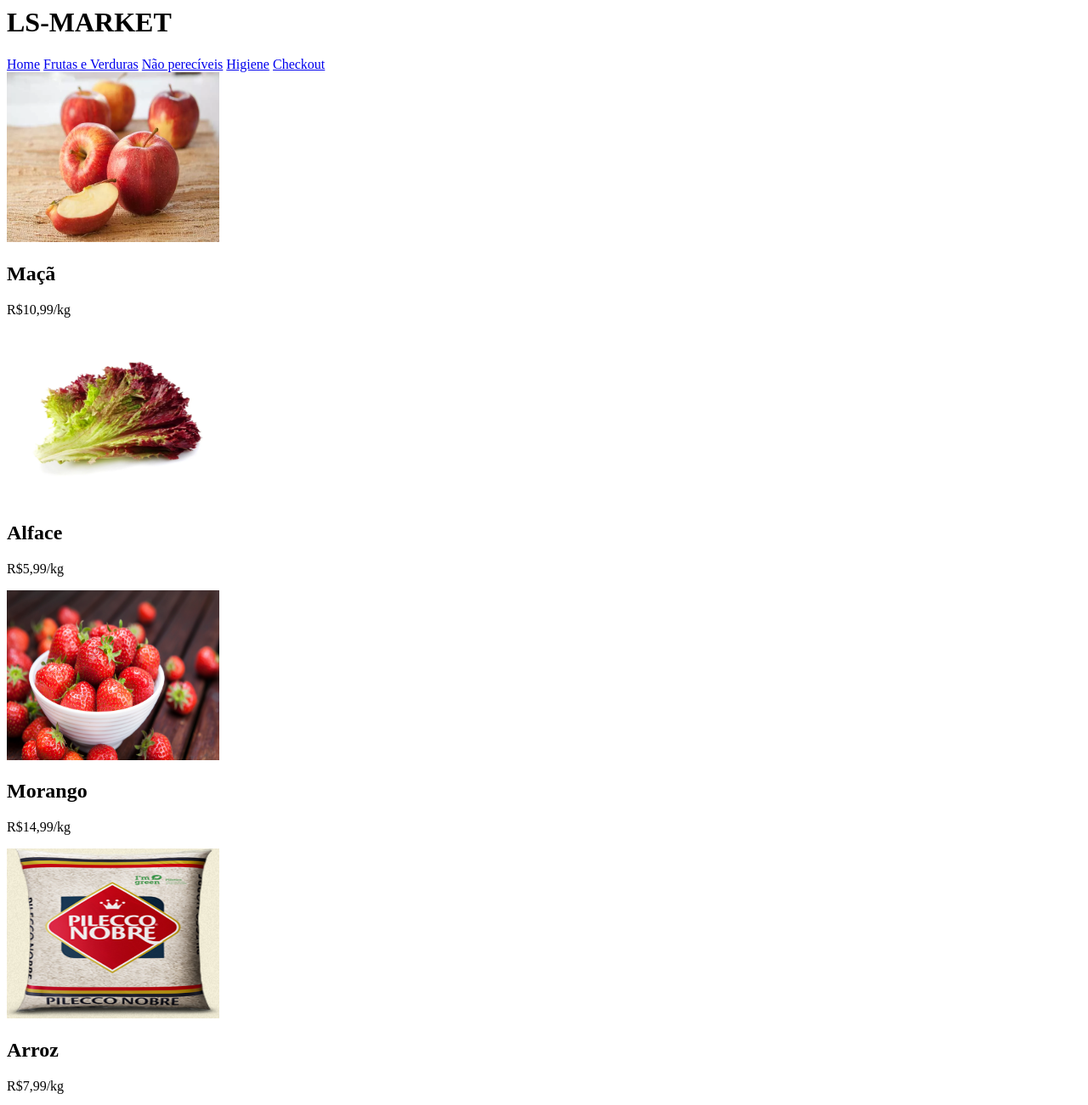
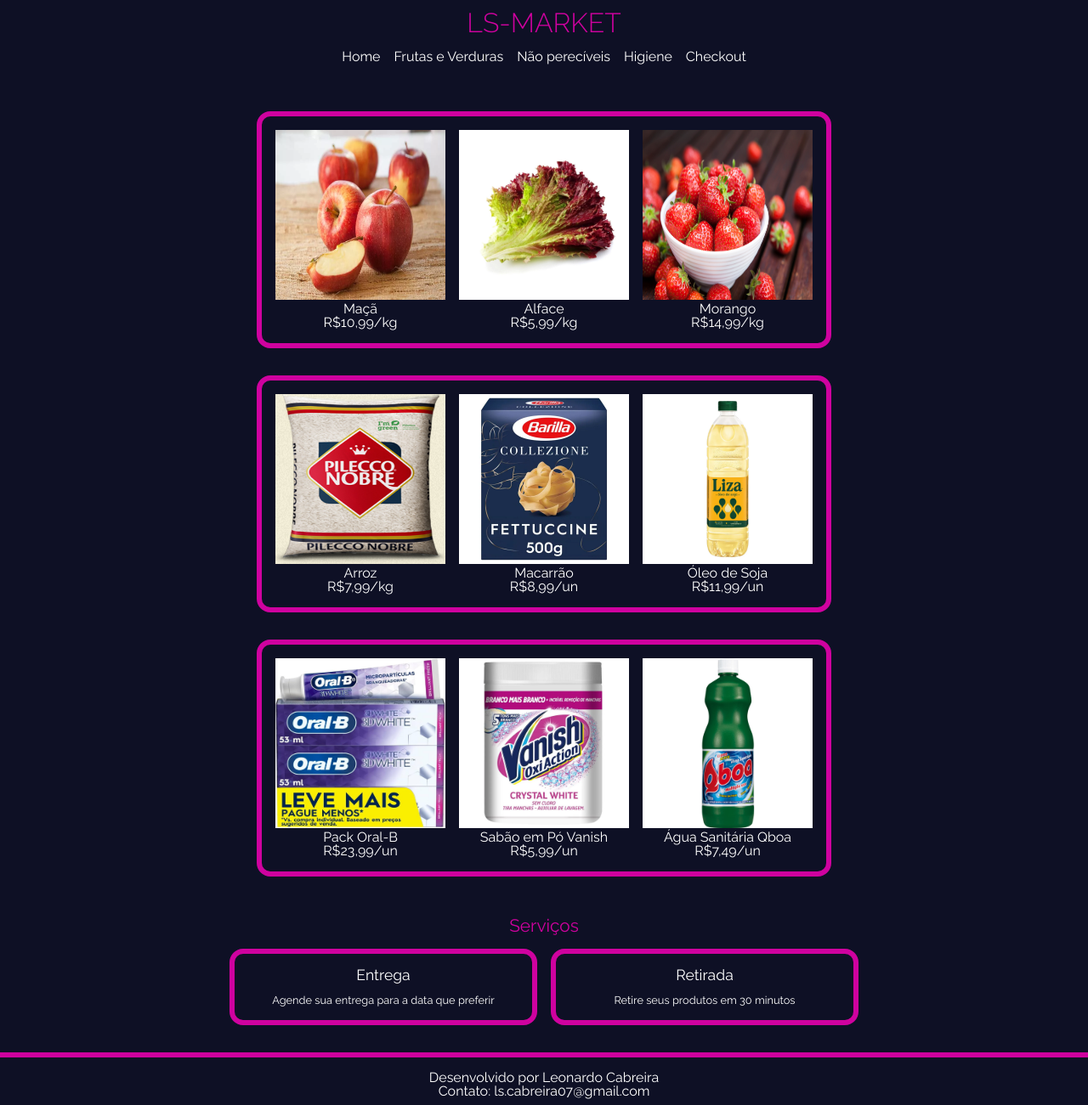
Before and after one commit to ls-cabreira/SW-PROJECT-PUCRS, a plain HTML site: page index.html in a window 1280 px wide. Shown: the part 13-1314 px from the top of the page at 85% size. Drawn offline with Linux system fonts and the light colour scheme.

Commit message:
initial styling

```diff
--- a/index.html
+++ b/index.html
@@ -4,6 +4,9 @@
 <head>
     <meta charset="UTF-8">
     <meta name="viewport" content="width=device-width, initial-scale=1.0">
+    <link rel="stylesheet" href="/styles/reset.css">
+    <link rel="stylesheet" href="/styles/base.css">
+    <link rel="stylesheet" href="/styles/main-page.css">
     <title>LS-MARKET</title>
 </head>
 
@@ -24,7 +27,7 @@
     </header>
 
     <main>
-        <section class="main-product1">
+        <section class="main_product1">
             <div class="product-card">
                 <img src="/img/apples.webp" alt="maçãs" width="250px" height="200px">
                 <h2>Maçã</h2>
@@ -44,7 +47,7 @@
             </div>
         </section>
 
-        <section class="main-product2">
+        <section class="main_product2">
             <div class="product-card">
                 <img src="/img/rice.jpg" alt="arroz" width="250px" height="200px">
                 <h2>Arroz</h2>
@@ -64,7 +67,7 @@
             </div>
         </section>
 
-        <section class="main-product3">
+        <section class="main_product3">
             <div class="product-card">
                 <img src="/img/toothpaste.jpg" alt="pasta de dente" width="250px" height="200px">
                 <h2>Pack Oral-B</h2>
@@ -89,20 +92,19 @@
 
             <div class="services_box">
                 <div class="box_delivery">
-                    <h2>Entrega</h2>
-                    <p>Finalize sua compra e agende sua entrega para a data que preferir</p>
+                    <h2 class="service-title">Entrega</h2>
+                    <p class="service-text">Agende sua entrega para a data que preferir</p>
                 </div>
 
                 <div class="box_take">
-                    <h2>Retirada</h2>
-                    <p>Retire seus produtos em 30 minutos após a finalização da compra!</p>
+                    <h2 class="service-title">Retirada</h2>
+                    <p class="service-text">Retire seus produtos em 30 minutos</p>
                 </div>
             </div>
         </section>
     </main>
 
     <footer>
-        <h2 class="footer_title">LS-MARKET</h2>
         <p class="footer_text">Desenvolvido por Leonardo Cabreira</p>
         <p class="footer_contact"><strong>Contato: </strong>ls.cabreira07@gmail.com</p>
     </footer>
--- /dev/null
+++ b/styles/base.css
@@ -0,0 +1,64 @@
+@import url('https://fonts.googleapis.com/css2?family=Raleway:ital,wght@0,100..900;1,100..900&display=swap');
+
+:root {
+    --main-background: rgb(14, 16, 37);
+    --font-color1: rgb(207, 2, 159);
+    --font-color2: rgb(255, 255, 255);
+    --font: "Raleway", sans-serif;
+}
+
+body {
+    display: flex;
+    flex-direction: column;
+    justify-content: center;
+    align-items: center;
+    min-height: 100vh;
+    font-family: var(--font);
+    background-color: var(--main-background);
+}
+
+header {
+    margin: 1rem;
+    display: flex;
+    flex-direction: column;
+    row-gap: 1rem;
+    padding: 0.5rem 3rem;
+}
+
+.header_title {
+    text-align: center;
+}
+
+.title_text {
+    font-size: 2rem;
+    font-weight: 300;
+    color: var(--font-color1);
+}
+
+.header_nav {
+    display: flex;
+    column-gap: 1rem;
+}
+
+section {
+    color: var(--font-color2);
+}
+
+
+a {
+    text-decoration: none;
+    color: var(--font-color2);
+}
+
+a:hover {
+    color: var(--font-color1);
+}
+
+footer {
+    text-align: center;
+    margin-top: 1rem;
+    color: var(--font-color2);
+    border-top: 0.4rem solid var(--font-color1);
+    width: 100%;
+    padding: 1rem 0;
+}
--- /dev/null
+++ b/styles/main-page.css
@@ -0,0 +1,78 @@
+header {
+    margin: 1rem;
+    display: flex;
+    flex-direction: column;
+    row-gap: 1rem;
+    padding: 0.5rem 3rem;
+}
+
+.header_title {
+    text-align: center;
+}
+
+.title_text {
+    font-size: 2rem;
+    font-weight: 300;
+    color: var(--font-color1);
+}
+
+.header_nav {
+    display: flex;
+    column-gap: 1rem;
+}
+
+section {
+    color: var(--font-color2);
+}
+
+img {
+    width: 200px;
+    height: 200px;
+}
+
+.main_product1,
+.main_product2,
+.main_product3 {
+    display: flex;
+    justify-content: center;
+    column-gap: 1rem;
+    margin: 2rem;
+    border: 0.4rem solid var(--font-color1);
+    padding: 1rem;
+    border-radius: 1rem;
+    text-align: center;
+}
+
+.services {
+    text-align: center;
+    padding: 1rem 0;
+}
+
+.services_title {
+    font-size: 1.3rem;
+    color: var(--font-color1);
+}
+
+.services_box {
+    display: flex;
+    column-gap: 1rem;
+}
+
+.box_take,
+.box_delivery {
+    border: 0.4rem solid var(--font-color1);
+    border-radius: 1rem;
+    padding: 1rem;
+    width: 50%;
+    margin-top: 1rem;
+}
+
+.service-title {
+    font-size: 1.1rem;
+
+}
+
+.service-text {
+    font-size: 0.8rem;
+    margin-top: 1rem;
+}
--- /dev/null
+++ b/styles/reset.css
@@ -0,0 +1,135 @@
+/* http://meyerweb.com/eric/tools/css/reset/
+   v2.0 | 20110126
+   License: none (public domain)
+*/
+
+html,
+body,
+div,
+span,
+applet,
+object,
+iframe,
+h1,
+h2,
+h3,
+h4,
+h5,
+h6,
+p,
+blockquote,
+pre,
+a,
+abbr,
+acronym,
+address,
+big,
+cite,
+code,
+del,
+dfn,
+em,
+img,
+ins,
+kbd,
+q,
+s,
+samp,
+small,
+strike,
+strong,
+sub,
+sup,
+tt,
+var,
+b,
+u,
+i,
+center,
+dl,
+dt,
+dd,
+ol,
+ul,
+li,
+fieldset,
+form,
+label,
+legend,
+table,
+caption,
+tbody,
+tfoot,
+thead,
+tr,
+th,
+td,
+article,
+aside,
+canvas,
+details,
+embed,
+figure,
+figcaption,
+footer,
+header,
+hgroup,
+menu,
+nav,
+output,
+ruby,
+section,
+summary,
+time,
+mark,
+audio,
+video {
+    margin: 0;
+    padding: 0;
+    border: 0;
+    font-size: 100%;
+    font: inherit;
+    vertical-align: baseline;
+}
+
+/* HTML5 display-role reset for older browsers */
+article,
+aside,
+details,
+figcaption,
+figure,
+footer,
+header,
+hgroup,
+menu,
+nav,
+section {
+    display: block;
+}
+
+body {
+    line-height: 1;
+}
+
+ol,
+ul {
+    list-style: none;
+}
+
+blockquote,
+q {
+    quotes: none;
+}
+
+blockquote:before,
+blockquote:after,
+q:before,
+q:after {
+    content: '';
+    content: none;
+}
+
+table {
+    border-collapse: collapse;
+    border-spacing: 0;
+}
```
Also changed, not shown: ch.html (+2 -0 lines), f-v.html (+2 -0 lines), hg.html (+2 -0 lines), np.html (+2 -0 lines).
